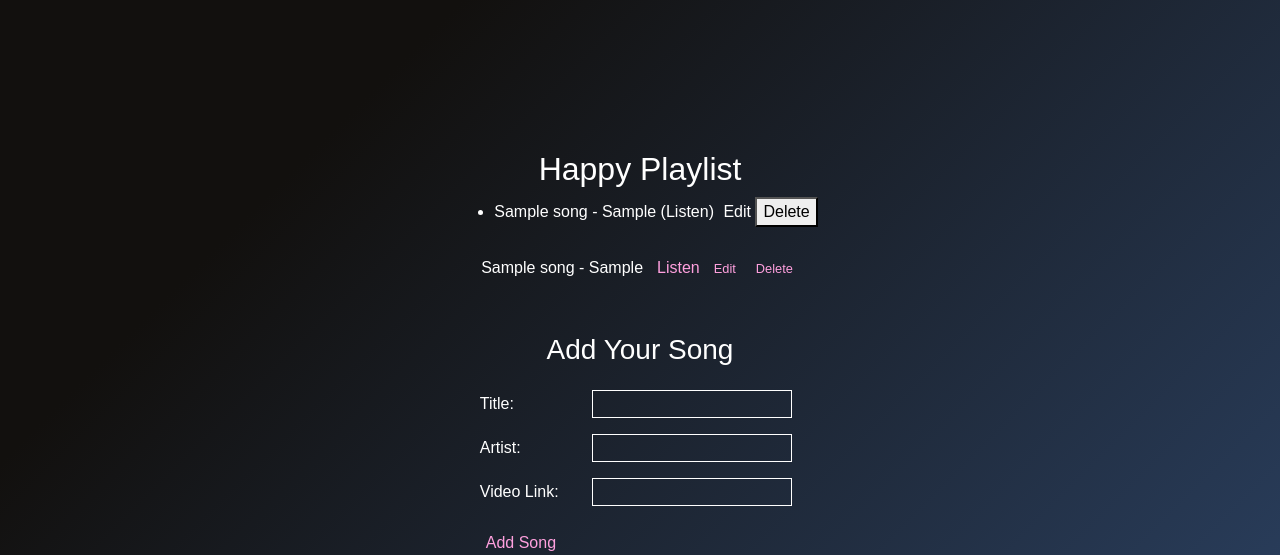
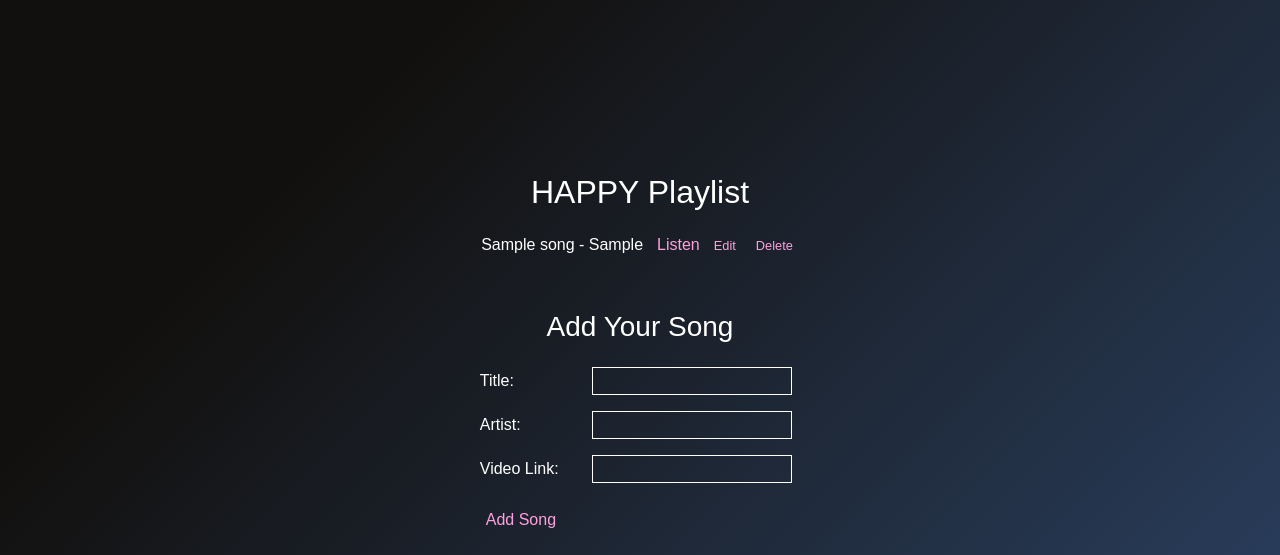
Before and after one commit to daliaahmed257/mood-wave, a Django app: page /playlists/happy/ in a window 1280 px wide. Shown: the part 78-633 px from the top of the page. Run offline with Django 5.2, Linux system fonts and the light colour scheme; tables that the repository leaves empty hold one stand-in row (values such as "Sample post").

Commit message:
fix playlist style

```diff
--- a/main_app/templates/playlists/happy_playlist.html
+++ b/main_app/templates/playlists/happy_playlist.html
@@ -2,23 +2,7 @@
 
 {% block content %}
 <section class="playlist-container">
-    <h2>Happy Playlist</h2>
-
-    <ul>
-        {% for song in songs %}
-            <li>
-                {{ song.title }} - {{ song.artist }}
-                {% if song.url %}
-                    (<a href="{{ song.Hyperlink }}" target="_blank">Listen</a>)
-                {% endif %}
-                <a href="{% url 'edit_song' song.id playlist %}" style="margin-left: 5px;">Edit</a>
-                <form style="display: inline-block;" method="post" action="{% url 'delete_song' song.id playlist %}">
-                    {% csrf_token %}
-                    <button type="submit">Delete</button>
-                </form>
-            </li>
-        {% endfor %}
-    </ul>
+    <h2>{{mood.title}} Playlist</h2>
 
     <table>
         <tbody>
```
